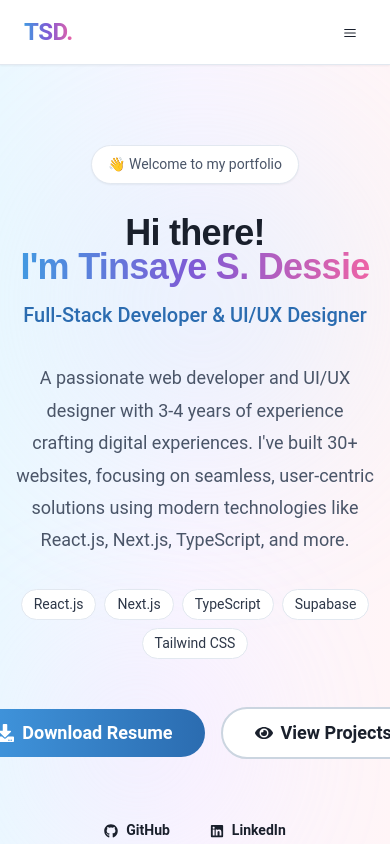
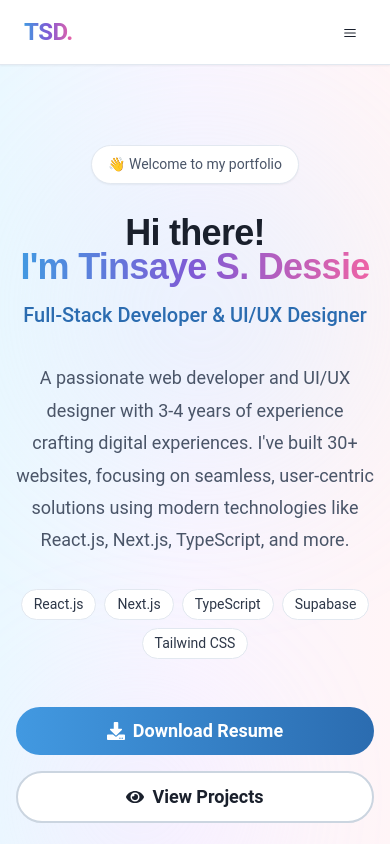
Before and after one commit to tinsaye-simeneh/portfolio, a Next.js app: page / in a window 390 px wide. Shown: the top 844 px of the page. Built offline with nearby package versions, Linux system fonts and the light colour scheme.

Commit message:
feat: Improve layout of CallToAction component with responsive Flex container and button width adjustments

```diff
--- a/src/app/components/Hero.tsx
+++ b/src/app/components/Hero.tsx
@@ -133,12 +133,19 @@ export default function CallToActionWithIllustration() {
             ))}
           </Flex>
 
-          <HStack spacing={4} pt={4}>
+          <Flex
+            direction={{ base: "column", sm: "row" }}
+            gap={4}
+            pt={4}
+            w="full"
+            justify="center"
+          >
             <Button
               size="lg"
               rounded={"full"}
               px={8}
               py={6}
+              w={{ base: "full", sm: "auto" }}
               colorScheme={"blue"}
               bgGradient="linear(to-r, blue.400, blue.600)"
               _hover={{
@@ -159,6 +166,7 @@ export default function CallToActionWithIllustration() {
               rounded={"full"}
               px={8}
               py={6}
+              w={{ base: "full", sm: "auto" }}
               variant="outline"
               borderWidth={2}
               borderColor={useColorModeValue("gray.300", "gray.600")}
@@ -177,7 +185,7 @@ export default function CallToActionWithIllustration() {
             >
               View Projects
             </Button>
-          </HStack>
+          </Flex>
 
           <HStack spacing={4} pt={6}>
             <Button
```
